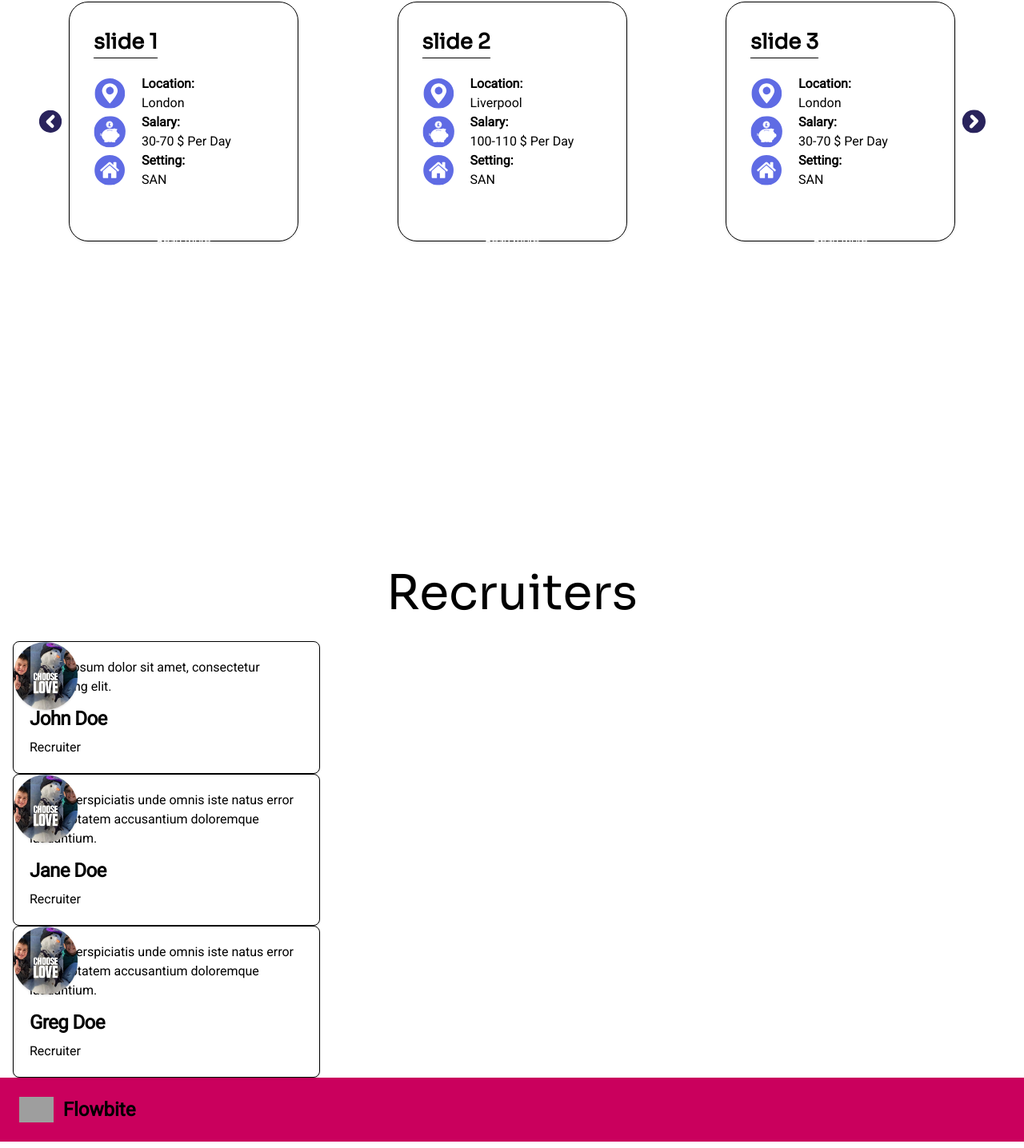
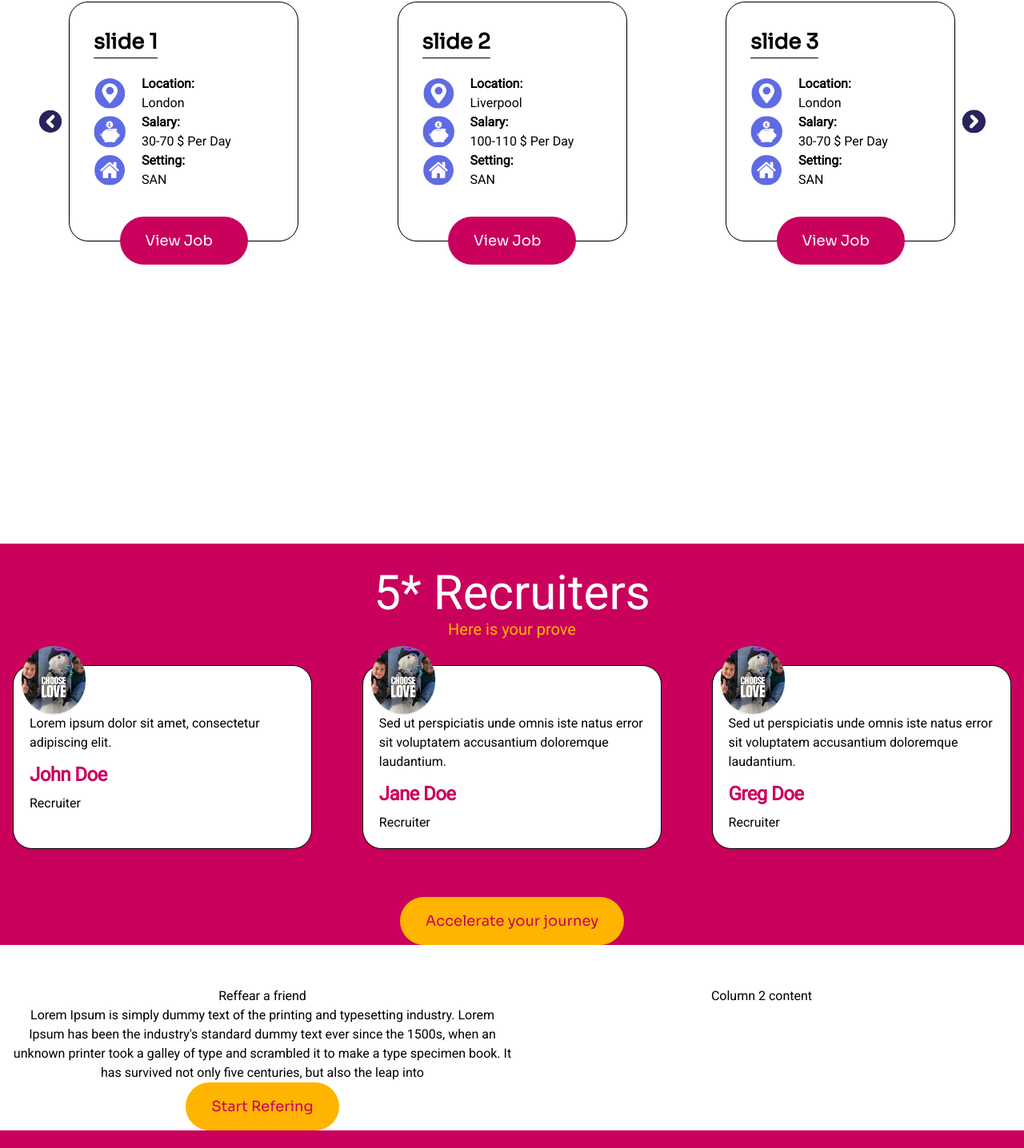
Before and after one commit to Arminbusatlic72/atfe, a Next.js app: page / in a window 1280 px wide. Shown: the part 1085-2521 px from the top of the page at 80% size. Built offline with nearby package versions, Linux system fonts and the light colour scheme; grey boxes are pictures that could not be loaded.

Commit message:
Styling refer and recruiter section

```diff
--- a/src/components/RecruiterSectionCard.js
+++ b/src/components/RecruiterSectionCard.js
@@ -2,21 +2,21 @@ import Image from "next/image";
 
 function Card({ recruiter }) {
   return (
-    <div className="max-w-sm bg-white border border-gray-200 rounded-lg shadow dark:bg-gray-800 dark:border-gray-700 recruiter-card">
+    <div className="bg-white border border-gray-200 rounded-3xl shadow dark:bg-gray-800 dark:border-gray-700 recruiter-card">
       <a href="#">
         <Image
-          className="shadow rounded-full max-w-full h-auto align-middle border-none card__image"
+          className="shadow rounded-full max-w-full h-auto align-middle border-none recruiter-card__image"
           src="/img.jpg"
           alt="recruiter"
           height={80}
           width={80}
         />
       </a>
-      <div className="p-5">
-        <p className="mb-3 font-normal text-gray-700 dark:text-gray-400">
+      <div className="p-5 mt-10">
+        <p className="mb-3 font-normal text-gray-700 dark:text-gray-400 recruiter-card__testimonial">
           {recruiter.testimonial}
         </p>
-        <h5 className="mb-2 text-2xl font-bold tracking-tight text-gray-900 dark:text-white">
+        <h5 className="mb-2 text-2xl font-bold tracking-tight text-red-100 recruiter-card__name">
           {recruiter.name}
         </h5>
         <span>{recruiter.position}</span>
--- a/src/components/RecruitersSection.js
+++ b/src/components/RecruitersSection.js
@@ -1,4 +1,5 @@
 import Card from "./RecruiterSectionCard";
+import Button from "./Button";
 function RecruiterSection() {
   const recruiters = [
     {
@@ -23,14 +24,26 @@ function RecruiterSection() {
     }
   ];
   return (
-    <section className="container mx-auto px-4 pt-8">
-      <h2 className="text-black text-6xl slider-section__heading text-center">
-        Recruiters
-      </h2>
-      <div>
-        {recruiters.map((recruiter) => (
-          <Card key={recruiter.name} recruiter={recruiter} />
-        ))}
+    <section className="recruiters-section">
+      <div className="container mx-auto px-4 pt-8">
+        <h2 className="text-white text-6xl text-center recruiter-section__heading">
+          5* Recruiters
+        </h2>
+        <h3 className="text-center recruiter-section__subheading">
+          Here is your prove
+        </h3>
+        <div className="flex mx-auto justify-between flex-wrap recruiter-section__card-holder">
+          {recruiters.map((recruiter) => (
+            <Card key={recruiter.name} recruiter={recruiter} />
+          ))}
+        </div>
+        <div className="container text-center mb-5">
+          <Button
+            label={"Accelerate your journey"}
+            url={"/"}
+            color={"tertiary"}
+          />
+        </div>
       </div>
     </section>
   );
--- a/src/components/ReferSection.js
+++ b/src/components/ReferSection.js
@@ -1,11 +1,24 @@
 import Button from "./Button";
 function ReferSection() {
   return (
-    <>
-      <Button color="primary" label="View Job" type="internal" url="/" />
-      <Button color="secondary" label="View Job" type="internal" url="/" />
-      <Button color="tertiary" label="View Job" type="internal" url="/" />
-    </>
+    <section className="refer-section">
+      <div className="containermx-auto px-4 pt-8 text-center">
+        <div class="flex flex-col md:flex-row">
+          <div class="w-full md:w-1/2">
+            <h2>Reffear a friend</h2>
+            <p>
+              Lorem Ipsum is simply dummy text of the printing and typesetting
+              industry. Lorem Ipsum has been the industry's standard dummy text
+              ever since the 1500s, when an unknown printer took a galley of
+              type and scrambled it to make a type specimen book. It has
+              survived not only five centuries, but also the leap into
+            </p>
+            <Button label={"Start Refering"} url={"/"} color={"tertiary"} />
+          </div>
+          <div class="w-full md:w-1/2">Column 2 content</div>
+        </div>
+      </div>
+    </section>
   );
 }
 
--- a/src/components/Slider.js
+++ b/src/components/Slider.js
@@ -1,39 +1,10 @@
 import { useState, useEffect } from "react";
 import Image from "next/image";
+import Button from "./Button";
 const Slider = ({ slides }) => {
   const [currentIndex, setCurrentIndex] = useState(0);
   const [slidesToShow, setSlidesToShow] = useState(1);
-  const sliderStyles = {
-    height: "100%",
-    width: "100%",
-    display: "flex",
-    position: "relative",
-    border: "1px solid black"
-  };
-  const slideStyles = {
-    height: "100%",
-    width: "33%"
-  };
-  const leftArrowStyles = {
-    position: "absolute",
-    top: "50%",
-    transform: "translate(0, -50%)",
-    left: "32px",
-    fontSize: "45px",
-    zIndex: "1",
-    cursor: "pointer",
-    color: "black"
-  };
-  const rightArrowStyles = {
-    position: "absolute",
-    top: "50%",
-    transform: "translate(0, -50%)",
-    right: "32px",
-    fontSize: "45px",
-    zIndex: "1",
-    cursor: "pointer",
-    color: "black"
-  };
+
   const goToPrevious = () => {
     const isFirstSlide = currentIndex === 0;
     const newIndex = isFirstSlide ? slides.length - 1 : currentIndex - 1;
@@ -126,11 +97,8 @@ const Slider = ({ slides }) => {
               </div>
             </li>
           </ul>
-          <a
-            href="#"
-            className="inline-flex items-center px-3 py-2 text-sm font-medium text-center text-white bg-blue-700 rounded-lg hover:bg-blue-800 focus:ring-4 focus:outline-none focus:ring-blue-300 dark:bg-blue-600 dark:hover:bg-blue-700 dark:focus:ring-blue-800 card__button"
-          >
-            Read more
+          <a href="#" className="btn-primary card__button">
+            View Job
           </a>
         </div>
       ))}
--- a/src/pages/index.js
+++ b/src/pages/index.js
@@ -3,6 +3,7 @@ import HeroVideo from "../components/HeroVideo";
 import Head from "next/head";
 import SliderSection from "@/components/sliderSection";
 import RecruiterSection from "@/components/RecruitersSection";
+import ReferSection from "@/components/ReferSection";
 
 function Home() {
   return (
@@ -19,6 +20,7 @@ function Home() {
       <HeroVideo />
       <SliderSection />
       <RecruiterSection />
+      <ReferSection />
     </>
   );
 }
--- a/src/styles/button.scss
+++ b/src/styles/button.scss
@@ -1,11 +1,11 @@
 @layer components {
   .btn-primary {
-    @apply py-4 px-8 bg-red-100 text-white rounded-full hover:bg-red-200 focus:outline-none text-lg font-headings;
+    @apply py-4 px-8 bg-red-100 text-white rounded-full hover:bg-red-200 focus:outline-none text-lg font-headings inline-block;
   }
   .btn-secondary {
-    @apply py-4 px-8 bg-light-blue-100 text-white rounded-full hover:bg-light-blue-200 focus:outline-none text-lg font-headings;
+    @apply py-4 px-8 bg-light-blue-100 text-white rounded-full hover:bg-light-blue-200 focus:outline-none text-lg font-headings inline-block;
   }
   .btn-tertiary {
-    @apply py-4 px-8 bg-yellow-100 text-red-100 rounded-full hover:bg-yellow-200 focus:outline-none text-lg font-headings;
+    @apply py-4 px-8 bg-yellow-100 text-red-100 rounded-full hover:bg-yellow-200 focus:outline-none text-lg font-headings inline-block;
   }
 }
--- a/src/styles/index.module.scss
+++ b/src/styles/index.module.scss
@@ -4,6 +4,7 @@
 @import 'heroVideo';
 @import 'sliderSection';
 @import 'recruitersCard';
+@import 'recruiterSection';
  .body-text {
     font-family: $body-font-family;
  }
--- /dev/null
+++ b/src/styles/recruiterSection.scss
@@ -0,0 +1,12 @@
+@import "variables";
+.recruiters-section {
+    background-color: $color-red;
+}
+.recruiter-section__subheading {
+    color: $color-yellow;
+    font-size: 20px;
+    margin-bottom: 30px;
+}
+.recruiter-section__card-holder {
+    margin-bottom: 30px;
+}
--- a/src/styles/recruitersCard.scss
+++ b/src/styles/recruitersCard.scss
@@ -1,8 +1,24 @@
+@import "mixins";
+@import "variables";
 .recruiter-card {
     position: relative;
+    width: 100%;
+    @include desktop() {
+        width: 30%;
+     }
+margin-bottom: 30px;
 }
-.card__image {
+.recruiter-card__image {
     position: absolute;
-    top: 0;
-    left: 0;
+    top: -25px;
+    left: 10px;
 }
+// .recruiter-card__testimonial {
+
+// }
+// .recruiter-card__name {
+// color:$color-red;
+// }
+// .recruiter-card__position {
+// color:$primary-color;
+// }
--- a/src/styles/slider.scss
+++ b/src/styles/slider.scss
@@ -72,6 +72,7 @@
     bottom: 0;
     left: 50%;
     transform: translate(-50%, 50%);
+    width: 160px;
 }
 
 .card-list__item {
```
